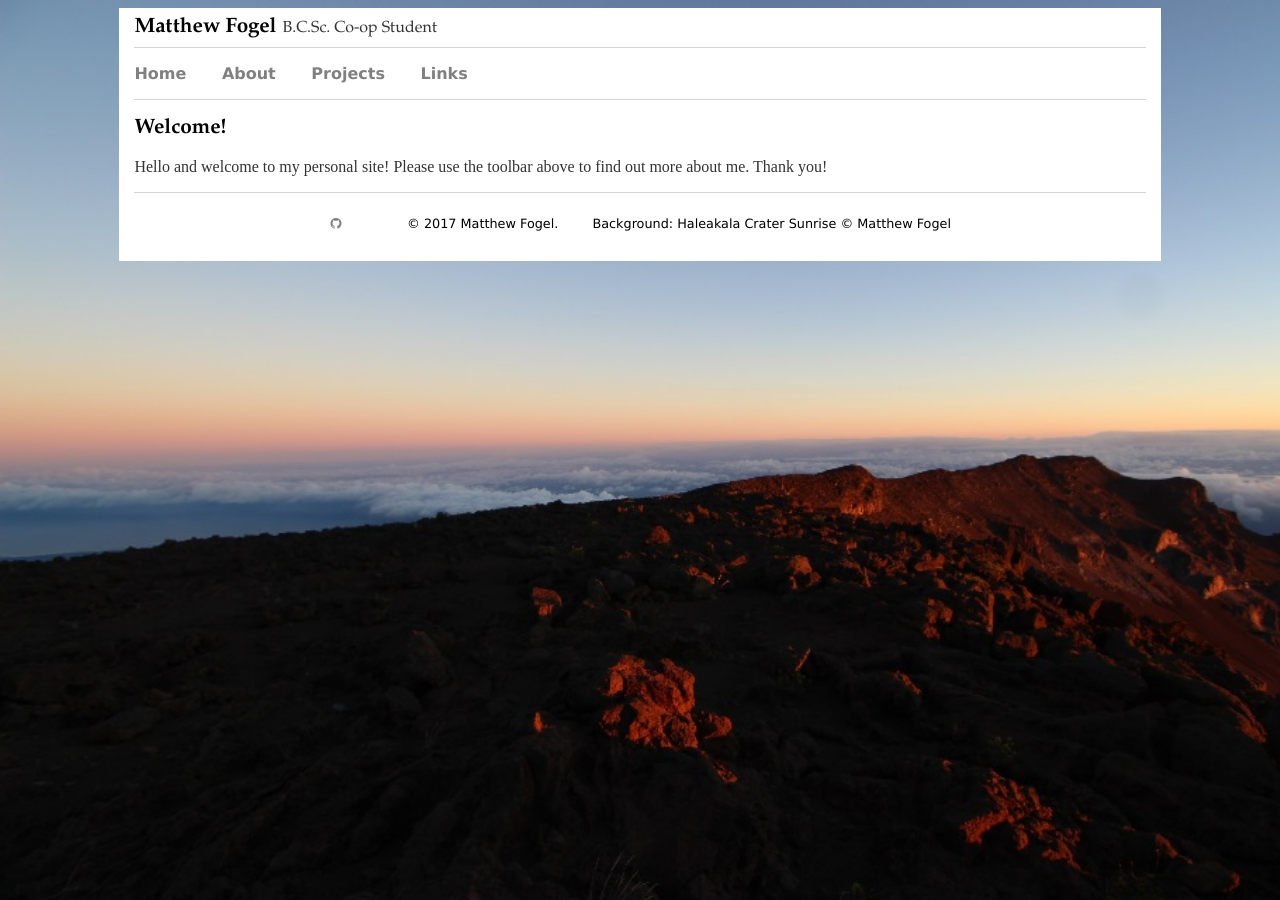
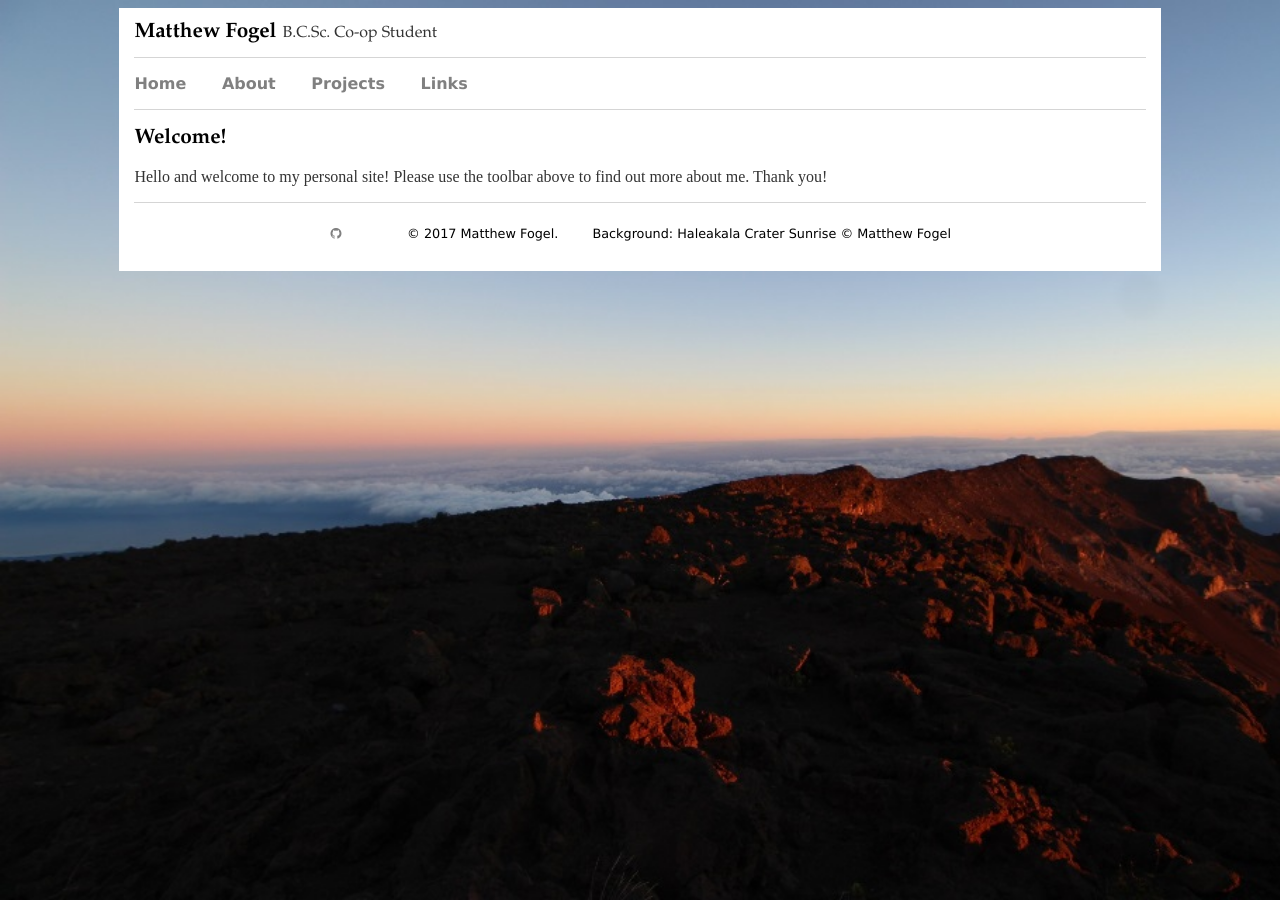
Before and after one commit to matthew-fogel/matthew-fogel.github.io, a Jekyll site: the page built from index.html, in a window 1280 px wide. Built offline with Jekyll 4.4.1, drawn with Linux system fonts in a browser that asks for light colours.

Commit message:
Increased padding size

```diff
--- a/css/main.css
+++ b/css/main.css
@@ -44,7 +44,8 @@ header {
   font-family:'Garamond', 'Times New Roman', 'Serif';
   font-size: 1.5rem;
   display: block;
-  padding-bottom: 5px;
+  padding-top: 5px;
+  padding-bottom: 10px;
   border-bottom: 1.5px solid #d5d5d5;
 }
 
```
